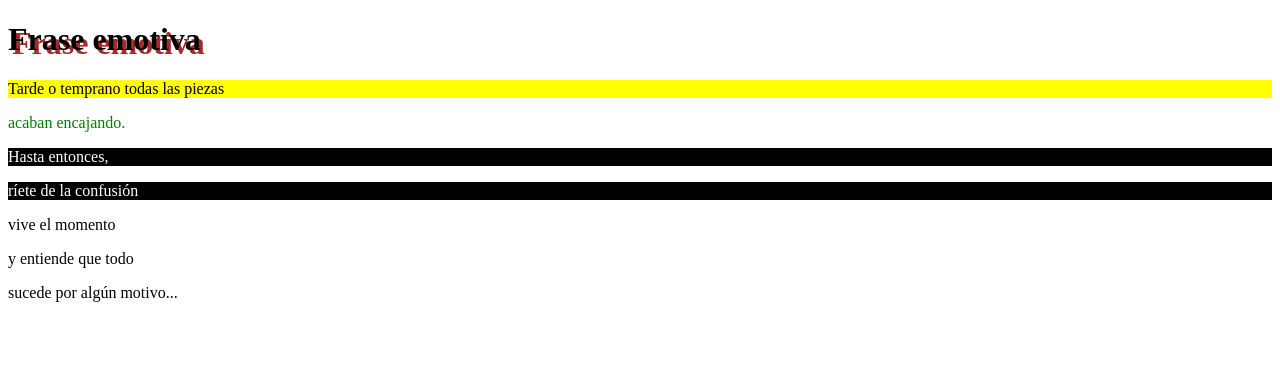
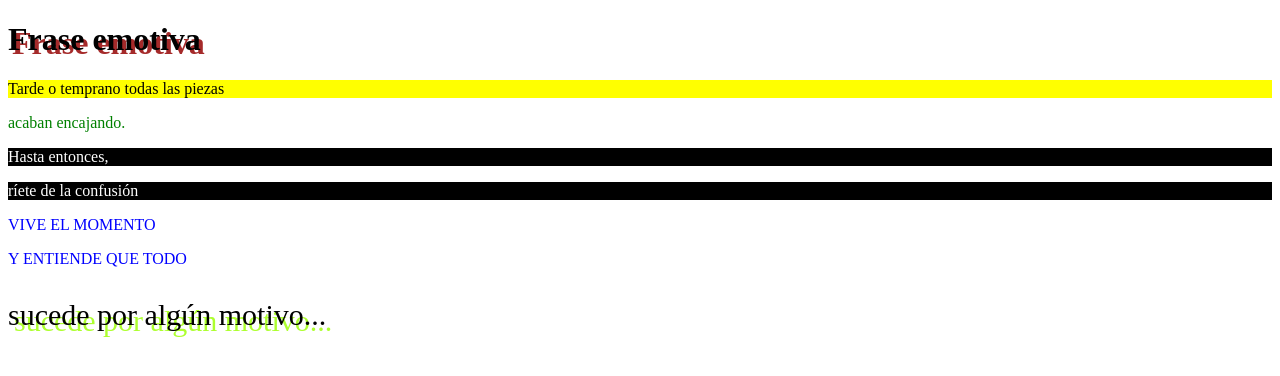
Before and after one commit to marianabc2006/html-marianabc, a website: page index.html in a window 1280 px wide. Drawn offline with Linux system fonts and the light colour scheme.

Commit message:
Arukay Taller de Arukay

```diff
--- a/style.css
+++ b/style.css
@@ -14,9 +14,11 @@
   background-color: black;
   color: white;
 }
-#frase5y6 {
+#linea5 {
   text-transform: uppercase;
   color: blue;
-  font-size: 50px;
-  text-shadow: 5px 5px burlywood;
 }
+#linea6 {
+  text-shadow: 6px 6px greenyellow;
+  font-size: 30px;
+}
```
Also changed, not shown: index.html (+0 -1 lines).
